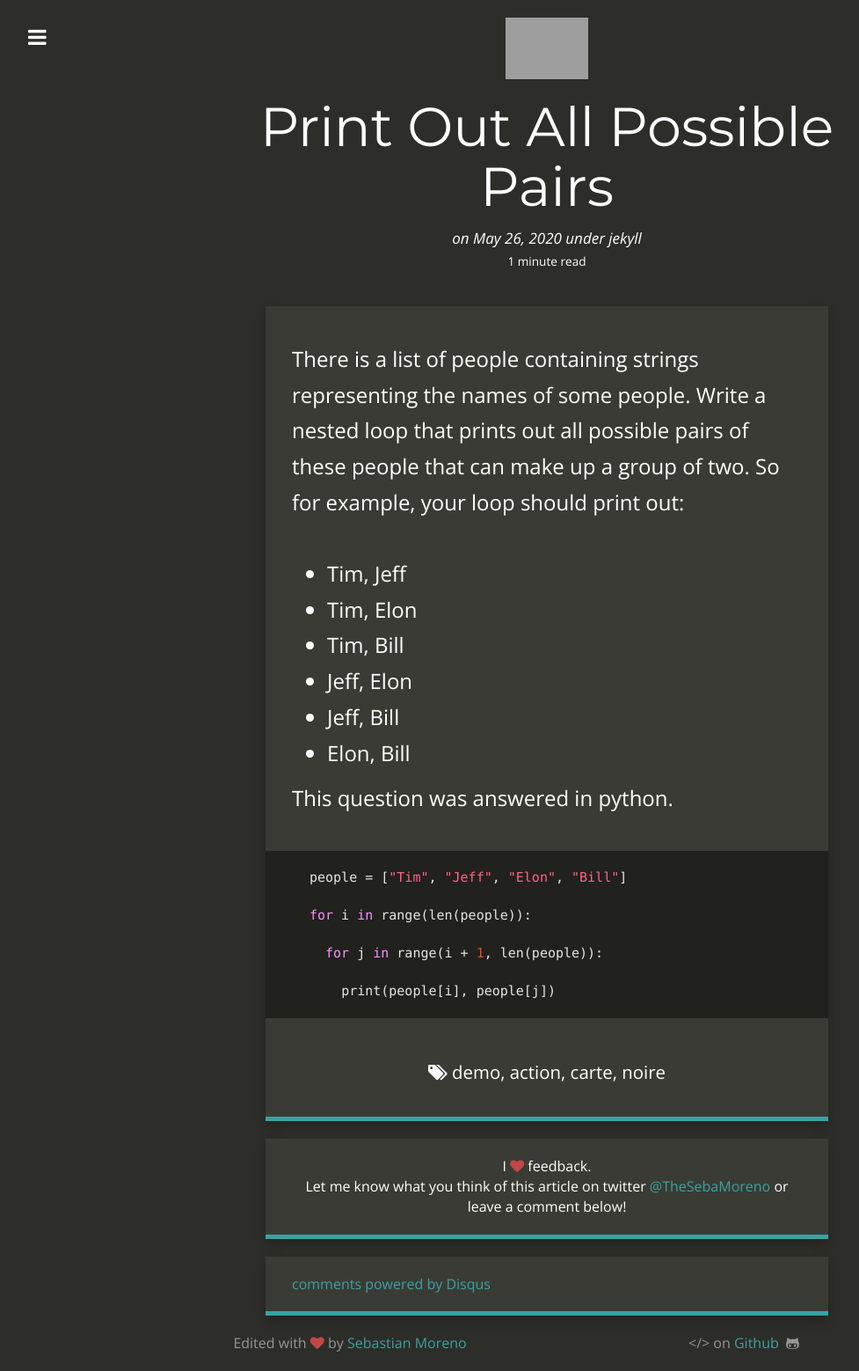
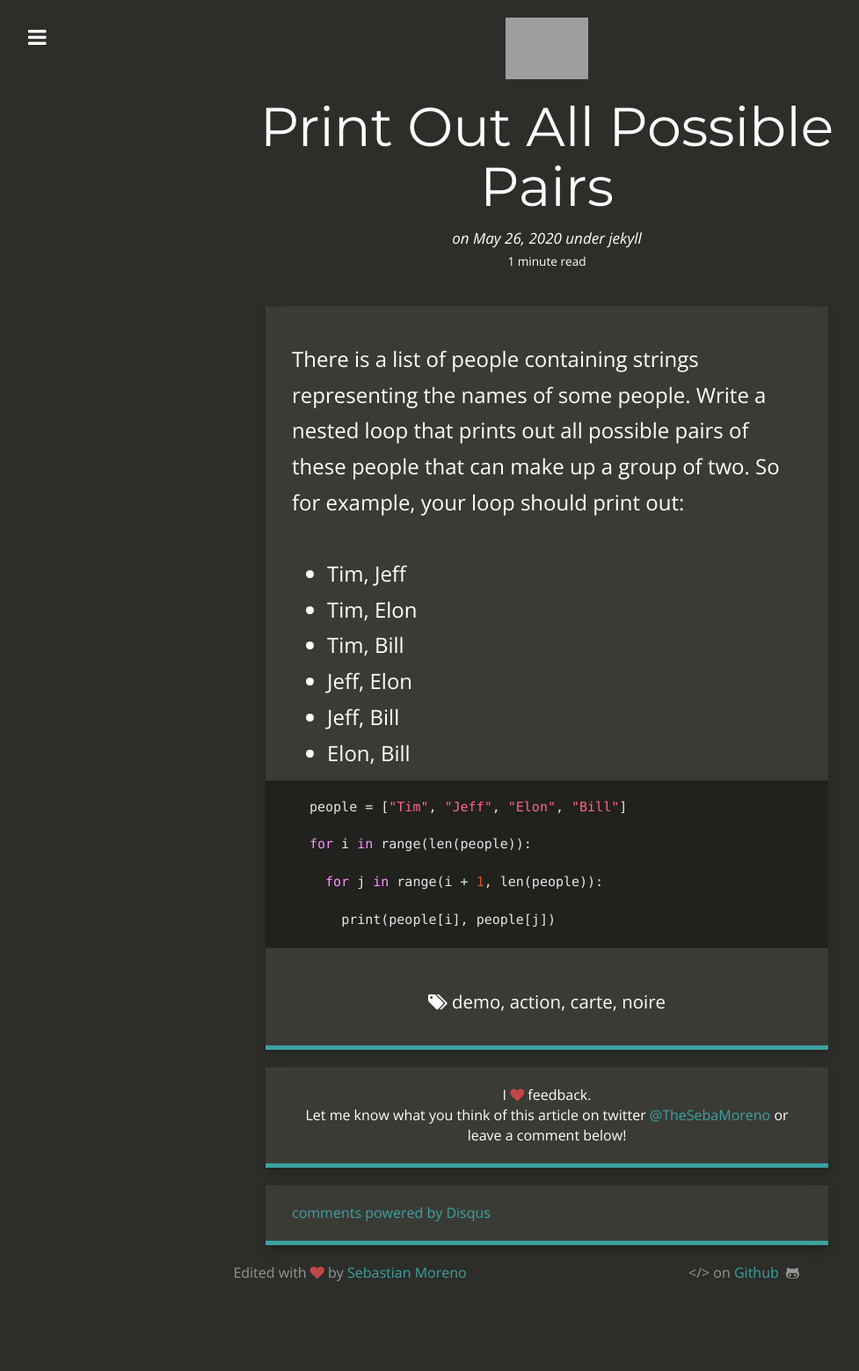
Before and after one commit to sebastian-exe/personal-website, a Jekyll site: the page built from _posts/2020-05-26-print-out-all-possible-pairs.md, in a window 1280 px wide. Shown: the whole page at 88% size, without its empty margins (18-995 px from the left). Built offline with Jekyll 4.4.1, drawn with Linux system fonts in a browser that asks for light colours; nearby versions of some CDN libraries; comment, search, counter and statistics services are not loaded; after the commit the page ends 1478 px from its top, so only the background shows below that; grey boxes are pictures that could not be loaded.

Commit message:
Update 2020-05-26-print-out-all-possible-pairs.md

```diff
--- a/_posts/2020-05-26-print-out-all-possible-pairs.md
+++ b/_posts/2020-05-26-print-out-all-possible-pairs.md
@@ -21,7 +21,6 @@ There is a list of people containing strings representing the names of some peop
 * Jeff, Bill
 * Elon, Bill
 
-This question was answered in python.
 
 {% highlight ruby %}
 people = ["Tim", "Jeff", "Elon", "Bill"]
```
